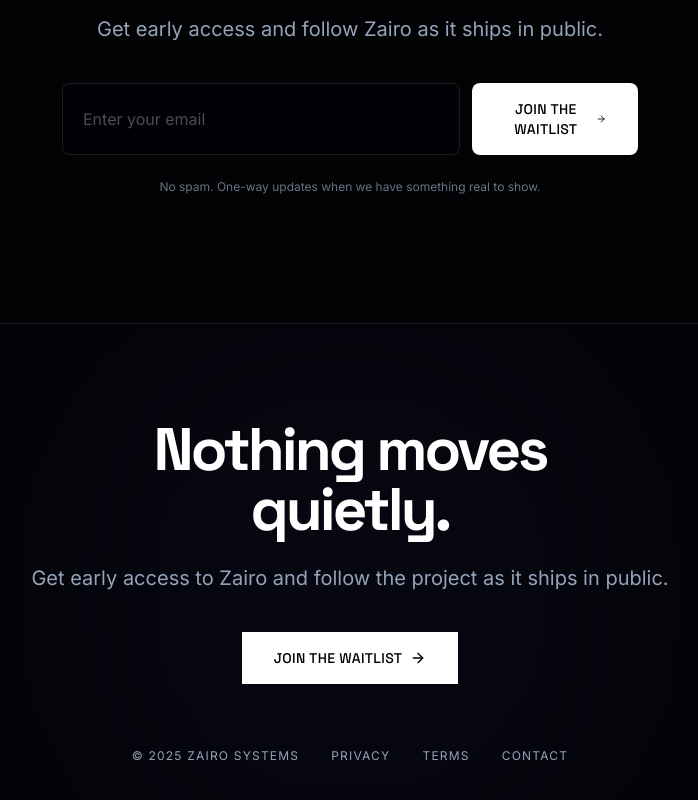
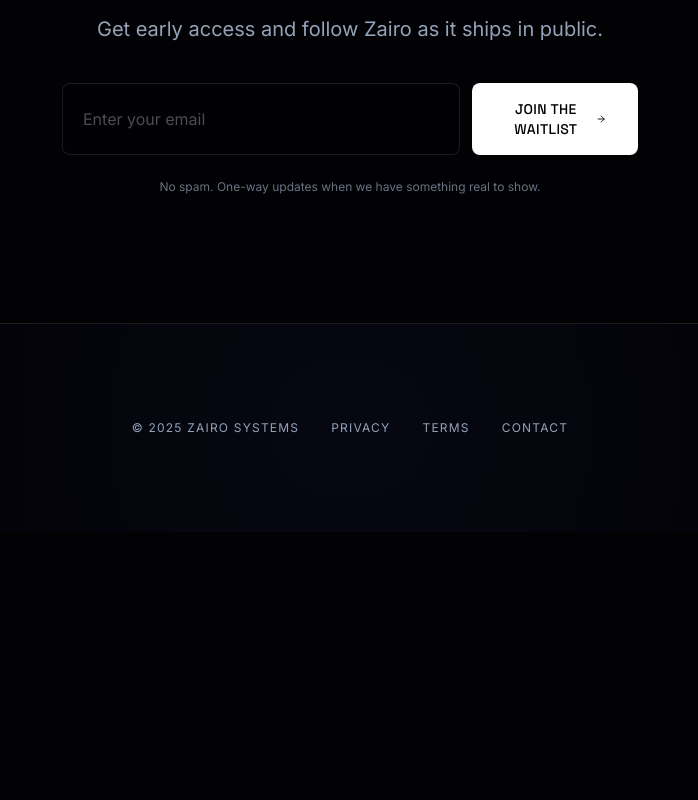
Before and after one commit to loganpark221/zairo-landing, a React (Vite) app: page / in a window 1280 px wide. Shown: the part 4589-5389 px from the top of the page, without its empty margins (290-988 px from the left). After the commit the page ends 5121 px from the top, so only its background shows below. Built offline with nearby package versions, Linux system fonts and the light colour scheme.

Commit message:
fix: remove duplicate waitlist CTA in footer

```diff
--- a/components/Footer.tsx
+++ b/components/Footer.tsx
@@ -1,6 +1,4 @@
 import React from "react";
-import { Button } from "./ui/Button";
-import { WAITLIST_URL } from "../constants";
 
 export const Footer: React.FC = () => {
   const year = new Date().getFullYear();
@@ -13,29 +11,7 @@
       </div>
 
       <div className="relative z-10 max-w-3xl mx-auto">
-        <h2 className="font-display text-4xl md:text-6xl font-bold text-white mb-6 tracking-tighter">
-          Nothing moves <br /> quietly.
-        </h2>
-
-        <p className="text-lg md:text-xl text-zairo-muted mb-10 leading-relaxed">
-          Get early access to Zairo and follow the project as it ships in public.
-        </p>
-
-        {/* ✅ CTA는 외부 WAITLIST_URL로 "하나만" */}
-        <div className="flex items-center justify-center">
-          <Button
-            href={WAITLIST_URL}
-            target="_blank"
-            rel="noreferrer"
-            variant="primary"
-            withIcon={true}
-            className="px-10 py-4"
-          >
-            Join the waitlist
-          </Button>
-        </div>
-
-        <div className="mt-16 flex flex-col sm:flex-row gap-4 sm:gap-8 items-center justify-center text-zairo-muted text-xs uppercase tracking-widest">
+        <div className="flex flex-col sm:flex-row gap-4 sm:gap-8 items-center justify-center text-zairo-muted text-xs uppercase tracking-widest">
           <span>© {year} Zairo Systems</span>
 
           {/* 링크는 일단 placeholder. 나중에 실제 URL로 교체 */}
@@ -45,7 +21,10 @@
           <a href="#" className="hover:text-white transition-colors">
             Terms
           </a>
-          <a href="mailto:hello@zairo.xyz" className="hover:text-white transition-colors">
+          <a
+            href="mailto:hello@zairo.xyz"
+            className="hover:text-white transition-colors"
+          >
             Contact
           </a>
         </div>
```
